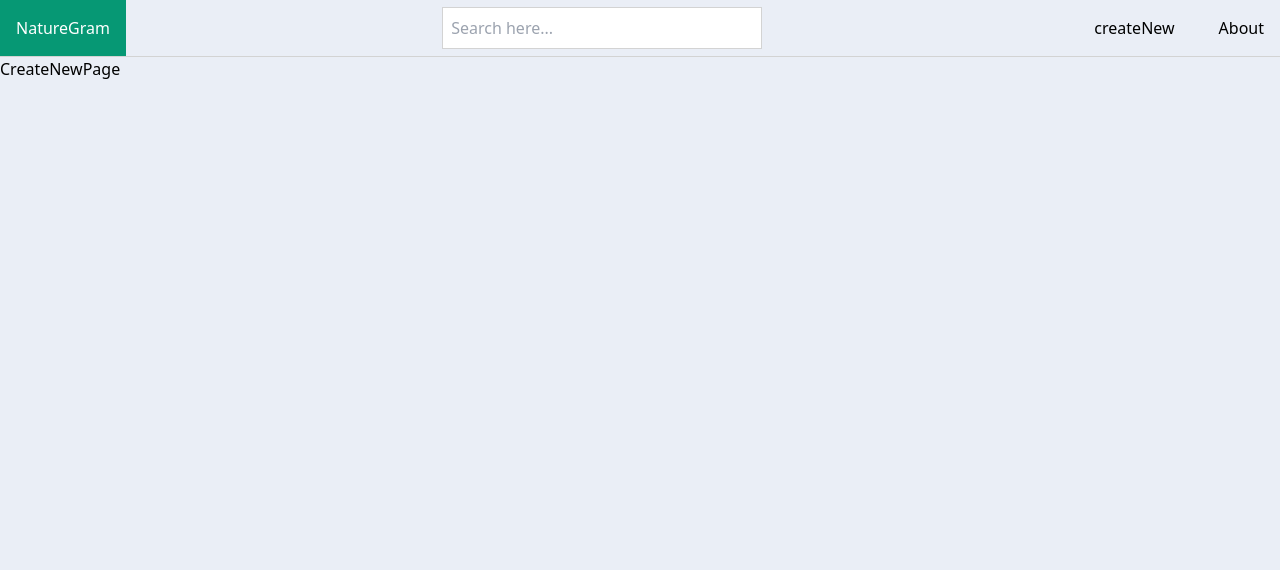
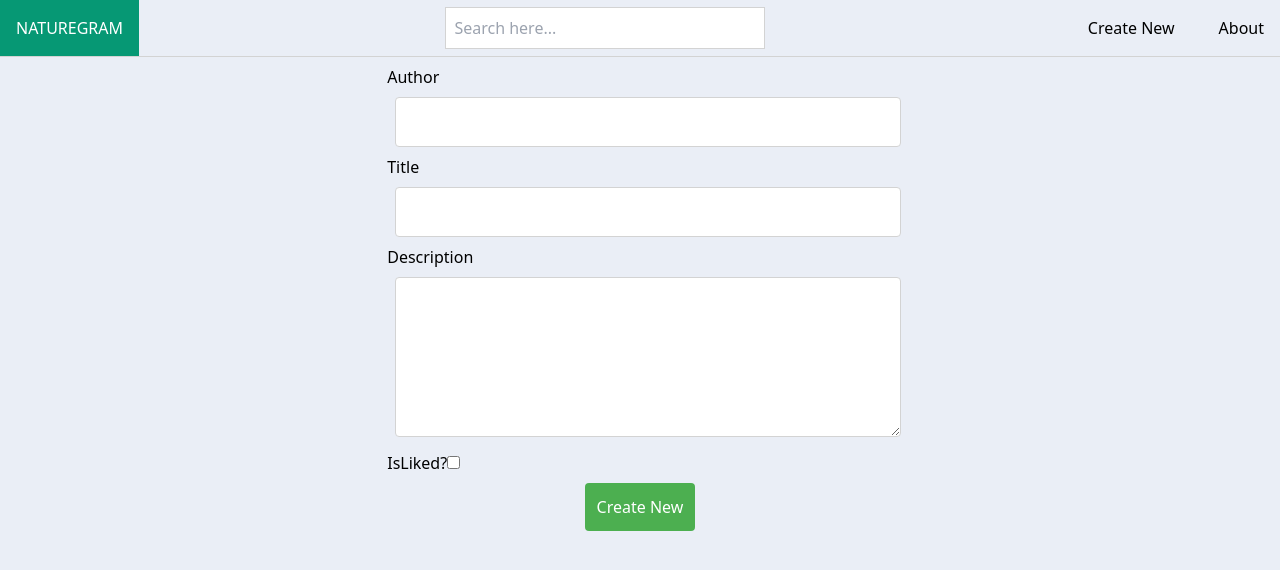
Before and after one commit to Fr-heidarian/Naturegram, a React (Create React App) app: page /createNew in a window 1280 px wide. Shown: the top 570 px of the page. Built offline with nearby package versions, Linux system fonts and the light colour scheme.

Commit message:
create form in Create New page

```diff
--- a/src/components/Header.js
+++ b/src/components/Header.js
@@ -6,7 +6,7 @@ export default function Header() {
   return (
     <div className="flex items-center justify-between border-b border-borderGray">
       <Link to="/" className="hover:bg-hoverColor hover:text-white p-4">
-        NatureGram
+        NATUREGRAM
       </Link>
       <input
         type="text"
@@ -19,7 +19,7 @@ export default function Header() {
           to="/createNew"
           className="mr-3 hover:bg-hoverColor hover:text-white p-4"
         >
-          createNew
+          Create New
         </Link>
         <Link to="/about" className="hover:bg-hoverColor hover:text-white p-4">
           About
--- a/src/components/Like.js
+++ b/src/components/Like.js
@@ -5,6 +5,7 @@ export default function Like(props) {
   const [likes, setLikes] = useState(props.likes);
 
   const handleClick = () => {
+
     const newIsLiked = !liked;
     setLiked(newIsLiked);
     setLikes(newIsLiked ? likes + 1 : likes - 1);
--- a/src/pages/CreateNewPage.js
+++ b/src/pages/CreateNewPage.js
@@ -1,6 +1,48 @@
 
 export default function CreateNewPage() {
+
   return (
-    <div>CreateNewPage</div>
-  )
+    <div className="flex items-center justify-center flex-col p-2">
+      <form className="w-2/5">
+        <label>
+          Author
+          <input
+            type="text"
+            id="author"
+            className="w-full p-3 m-2 border border-borderGray rounded box-border"
+          />
+        </label>
+        <label>
+          Title
+          <input
+            type="text"
+            id="title"
+            className="w-full p-3 m-2 border border-borderGray rounded box-border"
+          />
+        </label>
+        <label>
+          Description
+          <textarea
+            id="description"
+            className="w-full p-3 m-2 border border-borderGray rounded box-border h-40"
+
+          ></textarea>
+        </label>
+        <label>
+          IsLiked?
+          <input
+            type="checkbox"
+            id="isLiked"
+          />
+        </label>
+        <div className="flex justify-center">
+          <button
+            className="bg-buttonColor text-white p-3 m-2 rounded hover:bg-buttonHoverColor"
+          >
+            Create New
+          </button>
+        </div>
+      </form>
+    </div>
+  );
 }
--- a/tailwind.config.js
+++ b/tailwind.config.js
@@ -2,7 +2,15 @@
 module.exports = {
   content: ["./src/**/*.{js,jsx,ts,tsx}"],
   theme: {
-    extend: { colors: { borderGray: "#d3d3d3", hoverColor: "#069874",hoverBorderColor:"#16c79a" } },
+    extend: {
+      colors: {
+        borderGray: "#d3d3d3",
+        hoverColor: "#069874",
+        hoverBorderColor: "#16c79a",
+        buttonColor: "#4caf50",
+        buttonHoverColor: "#45a049",
+      },
+    },
   },
   plugins: [],
 };
```
